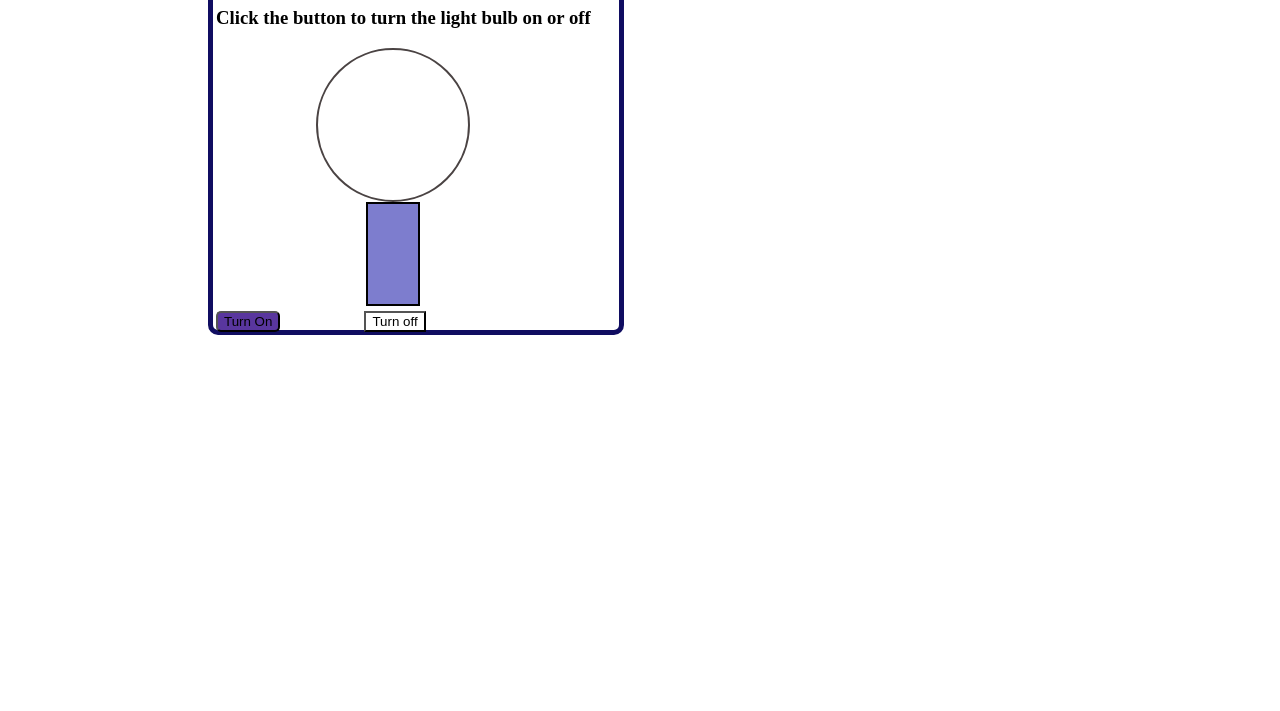
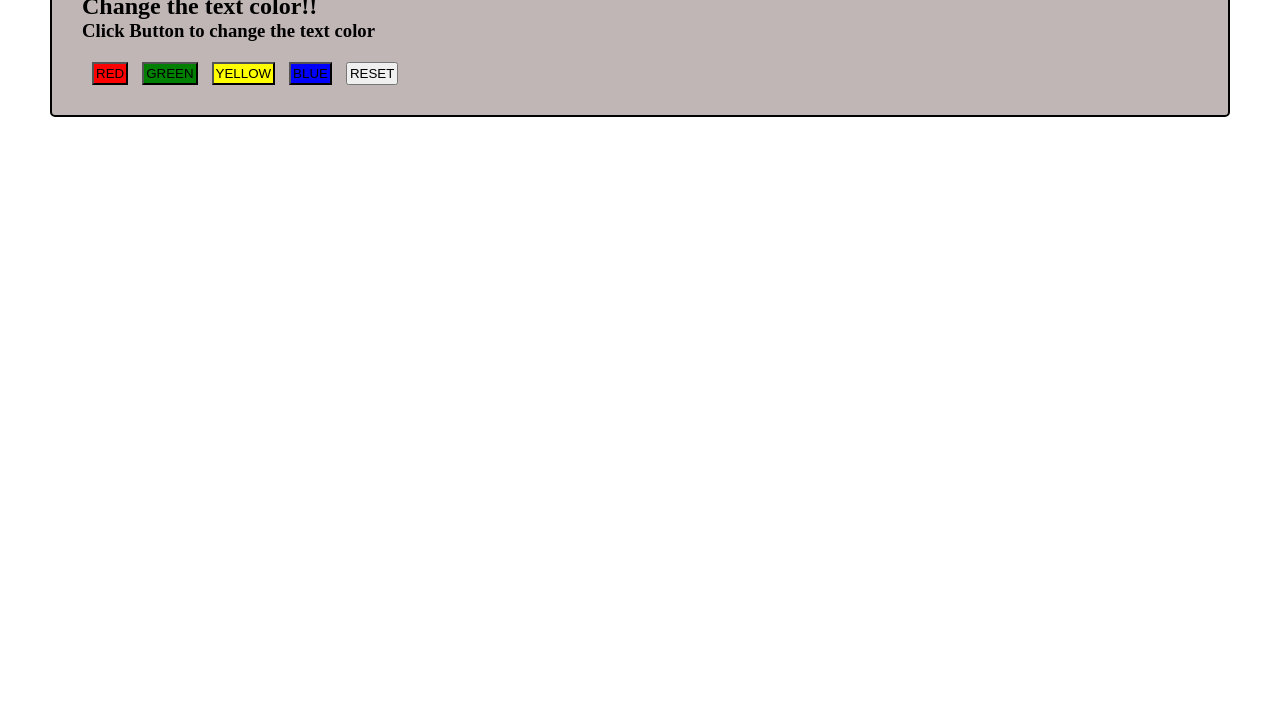
Before and after one commit to pravinb1703/DOM1, a plain HTML site: page index.html in a window 1280 px wide. Shown: the part 89-800 px from the top of the page. Drawn offline with Linux system fonts and the light colour scheme.

Commit message:
Add files via upload
dom2

```diff
--- /dev/null
+++ b/color.js
@@ -0,0 +1,21 @@
+let red=document.getElementById('red')
+let htag=document.getElementById('htag')
+
+
+red.addEventListener('click',()=>{
+    htag.style.color='red'
+})
+
+green.addEventListener('click',()=>{
+    htag.style.color='green'
+})
+yellow.addEventListener('click',()=>{
+    htag.style.color='yellow'
+})
+
+blue.addEventListener('click',()=>{
+    htag.style.color='blue'
+})
+reset.addEventListener('click',()=>{
+    htag.style.color='black'
+})
--- a/index.html
+++ b/index.html
@@ -3,20 +3,19 @@
 <head>
     <meta charset="UTF-8">
     <meta name="viewport" content="width=device-width, initial-scale=1.0">
-
+    <title>Text color Change</title>
     <link rel="stylesheet" href="style.css">
-    <title>Bulb Toggle</title>
 </head>
 <body>
-
-  <div class="Bulb-Container">
-      <h1>Light Bulb Toggle</h1>
-      <h3>Click the button to turn the light bulb on or off</h3>
-      <div id="bulb"></div>
-      <div id="bulbHolder"></div>
-      <button id="TurnOn">Turn On</button>
-      <button id="TurnOff">Turn off</button>
-  </div>
-<script src="bulb.js"></script>
+    <div id="container">
+        <h2 id="htag">Change the text color!!</h2>
+        <h3>Click Button to change the text color </h3>
+        <button id="red">RED</button>
+        <button id="green">GREEN</button>
+        <button id="yellow">YELLOW</button>
+        <button id="blue">BLUE</button>
+        <button id="reset">RESET</button>
+    </div>
+    <script src="color.js"></script>
 </body>
 </html>
--- a/style.css
+++ b/style.css
@@ -1,36 +1,33 @@
-.Bulb-Container{
-    width: 400px;
-    height: 400px;
-    border: 5px solid rgb(16, 13, 97);
-    padding: 3px 3px 3px 3px;
-    margin-left: 200px;
-    border-radius: 10px;
-
+*{
+    padding: 0px;
+    margin: 0px;
+    box-sizing: border-box;
 
 }
-#bulb{
-    width: 150px;
-    height: 150px;
-    border: 2px solid rgb(74, 67, 67);
-    border-radius: 50%;
-    margin-left: 100px;
 
-
-}
-#bulbHolder{
-    width: 50px;
-    height:100px;
+#container{
+    padding: 30px;
+    margin: 50px;
     border: 2px solid;
-    margin-left: 150px;
-    background-color: rgb(125, 125, 206);
+    border-radius: 5px;
+    background-color: #c1b6b6;
 }
 
-#TurnOn{
-    background-color: #59369e;
-    border-radius: 5px;
+button{
+    margin-top: 20px;
+    margin-left: 10px;
+    padding: 2px;
+    cursor: pointer;
 }
-#TurnOff{
-    background-color: transparent;
-   margin-left: 80px;
-   margin-top: 5px;
+#red{
+    background-color: red;
 }
+#green{
+    background-color: green;
+}
+#yellow{
+    background-color: yellow;
+}
+#blue{
+    background-color: blue;
+}
```
